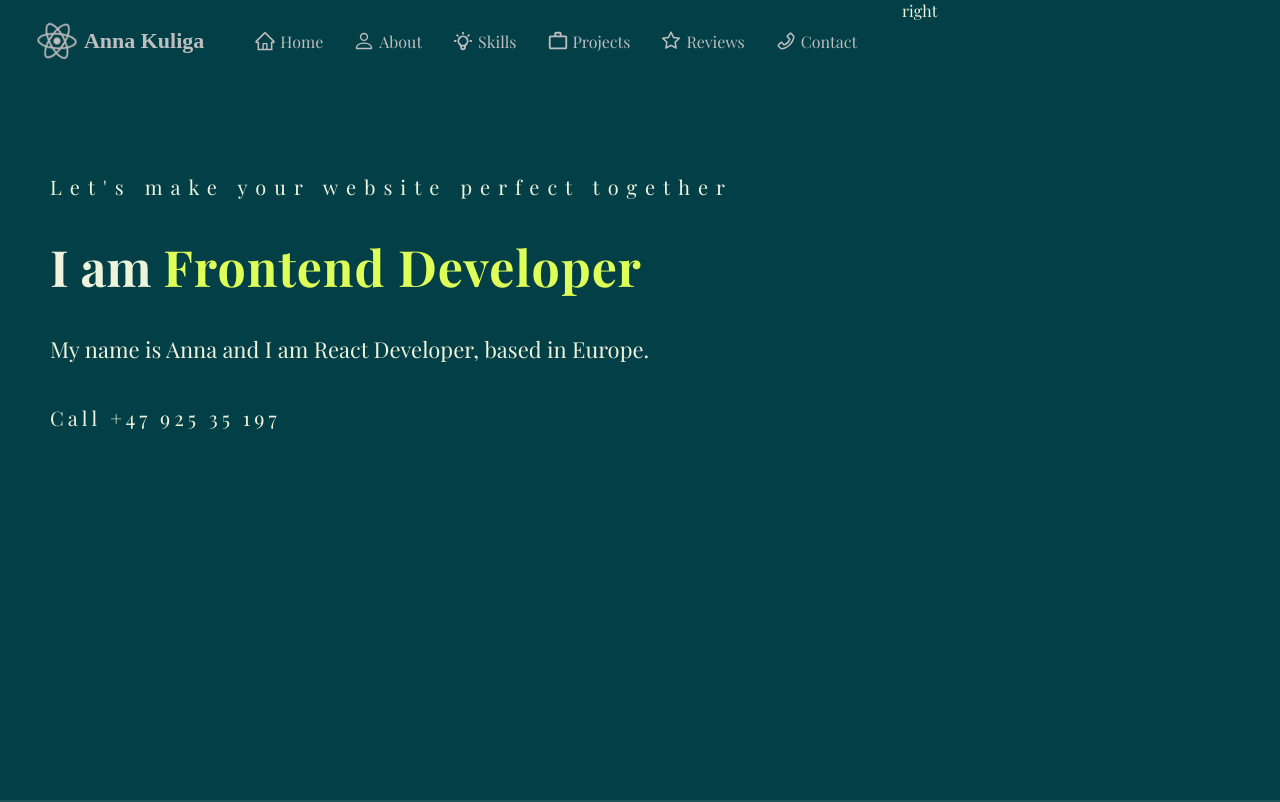
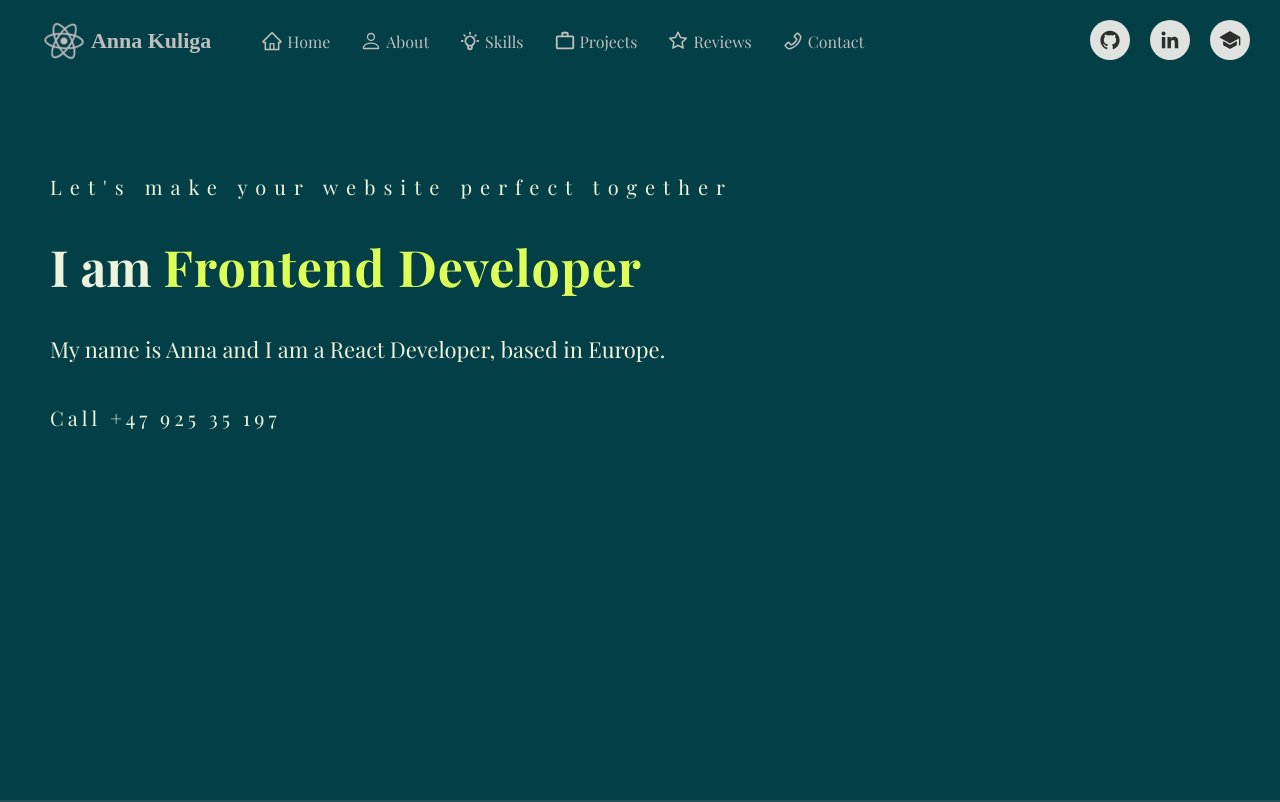
Before and after one commit to AnnaKuliga/anna-kuliga, a React (Create React App) app: page / in a window 1280 px wide. Built offline with nearby package versions, Linux system fonts and the light colour scheme; a web font is replaced by a local one.

Commit message:
added and styled social links component

```diff
--- a/src/components/Body/Hero/Hero.css
+++ b/src/components/Body/Hero/Hero.css
@@ -60,5 +60,31 @@
   letter-spacing: 4px;
 }
 .hero .right {
+  position: absolute;
+  right: 0;
+  padding: 10px;
   flex-basis: 30%;
+}
+.hero .right .social {
+  margin-top: 10px;
+}
+.hero .right .social .social-link {
+  margin-right: 20px;
+  width: 40px;
+  height: 40px;
+  display: inline-flex;
+  align-items: center;
+  justify-content: center;
+  background-color: var(--itemCardColor);
+  border-radius: 100%;
+  font-size: 24px;
+}
+.hero .right .social .social-link .icon {
+  color: var(--blackColor);
+}
+.hero .right .social .social-link:hover {
+  background-color: var(--primaryColor);
+}
+.hero .right .social a .icon {
+  color: var(--greyText);
 }/*# sourceMappingURL=Hero.css.map */
--- a/src/components/Body/Hero/Hero.jsx
+++ b/src/components/Body/Hero/Hero.jsx
@@ -1,6 +1,12 @@
 import React from "react";
 import "./Hero.css";
 import Header from "../Header/Header";
+
+//imported icons ====>
+import { AiOutlineGithub } from "react-icons/ai";
+import { BiLogoLinkedin } from "react-icons/bi";
+import { IoSchool } from "react-icons/io5";
+
 const Hero = () => {
   return (
     <div className="hero full-height">
@@ -14,7 +20,7 @@ const Hero = () => {
           <h1>
             I am <span class="text-brand">Frontend Developer</span>
           </h1>
-          <p>My name is Anna and I am React Developer, based in Europe.</p>
+          <p>My name is Anna and I am a React Developer, based in Europe.</p>
           <div className="contact">
             <a href="tel:+47 925 35 197" className="tel custom-link">
               Call +47 925 35 197
@@ -22,7 +28,37 @@ const Hero = () => {
           </div>
         </div>
       </div>
-      <div className="right">right</div>
+      <div className="right">
+        <div className="social">
+          <a
+            href="https://github.com/AnnaKuliga"
+            title="Anna Kuliga GitHub "
+            target="_blank"
+            rel="noreferrer"
+            className="social-link"
+          >
+            <AiOutlineGithub className="icon" />
+          </a>
+          <a
+            href="https://www.linkedin.com/in/annakuliga/"
+            title="Anna Kuliga LinkedIn"
+            target="_blank"
+            rel="noreferrer"
+            className="social-link"
+          >
+            <BiLogoLinkedin className="icon" />
+          </a>
+          <a
+            href="https://www.shecodes.io/graduates/57519-anna-kuliga"
+            title="Anna Kuliga SheCodes"
+            target="_blank"
+            rel="noreferrer"
+            className="social-link"
+          >
+            <IoSchool className="icon" />
+          </a>
+        </div>
+      </div>
     </div>
   );
 };
--- a/src/components/Body/Hero/Hero.scss
+++ b/src/components/Body/Hero/Hero.scss
@@ -65,6 +65,38 @@
     }
   }
   .right {
+    position: absolute;
+    right: 0;
+    padding: 10px;
     flex-basis: 30%;
+
+    .social {
+      margin-top: 10px;
+
+      .social-link {
+        margin-right: 20px;
+        width: 40px;
+        height: 40px;
+        display: inline-flex;
+        align-items: center;
+        justify-content: center;
+        background-color: var(--itemCardColor);
+        border-radius: 100%;
+        font-size: 24px;
+
+        .icon {
+          color: var(--blackColor);
+        }
+      }
+      .social-link:hover {
+        background-color: var(--primaryColor);
+      }
+
+      a {
+        .icon {
+          color: var(--greyText);
+        }
+      }
+    }
   }
 }
```
Also changed, not shown: 1 other file (tests, documents, lock files or other folders).
